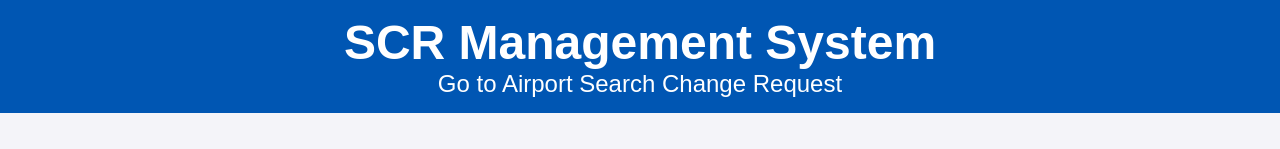
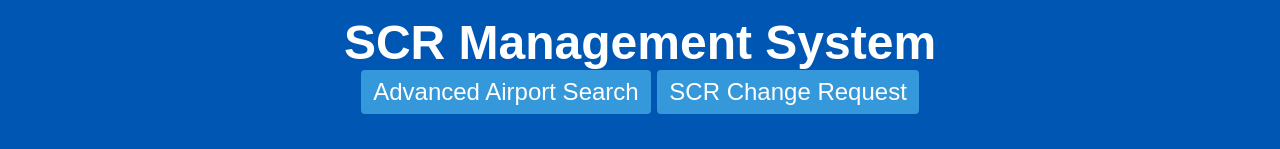
Before and after one commit to livepoorgamer/runwayslots.github.io, a plain HTML site: page index.html in a window 1280 px wide. Shown: the part 800-949 px from the top of the page. Before the commit the page ends 913 px from the top, so only its background shows below. Drawn offline with Linux system fonts and the light colour scheme.

Commit message:
Update index.html

```diff
--- a/index.html
+++ b/index.html
@@ -27,10 +27,29 @@
 </div>
 <header>
     <h1>SCR Management System</h1>
-    <nav>
-        <a href="airport-search.html" style="color: white; text-decoration: none;">Go to Airport Search</a>
-        <a href="scrchangerequest.html" style="color: white; text-decoration: none;">Change Request</a>
-    </nav>
+    <!-- Navigation link to home page -->
+<nav style="margin-bottom: 20px;">
+  <a href="airport-search.html" style="
+     display: inline-block;
+     padding: 8px 12px;
+     background-color: #3498db;
+     color: #fff;
+     text-decoration: none;
+     border-radius: 4px;
+  ">
+    Advanced Airport Search
+  </a>
+    <a href="scrchangerequest.html" style="
+     display: inline-block;
+     padding: 8px 12px;
+     background-color: #3498db;
+     color: #fff;
+     text-decoration: none;
+     border-radius: 4px;
+  ">
+    SCR Change Request
+  </a>
+</nav>
 </header>
 <div class="container">
     <div class="btn-group">
```
